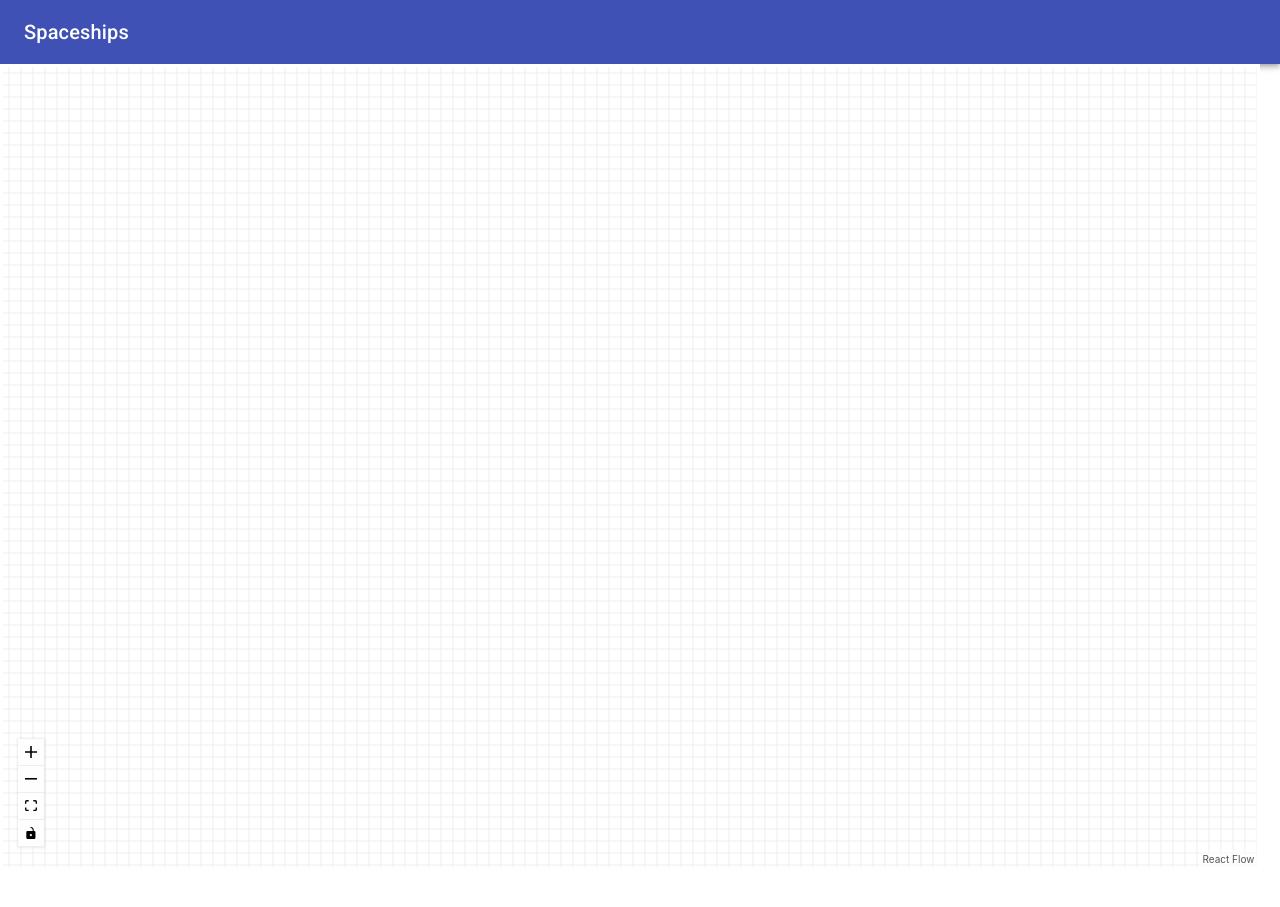
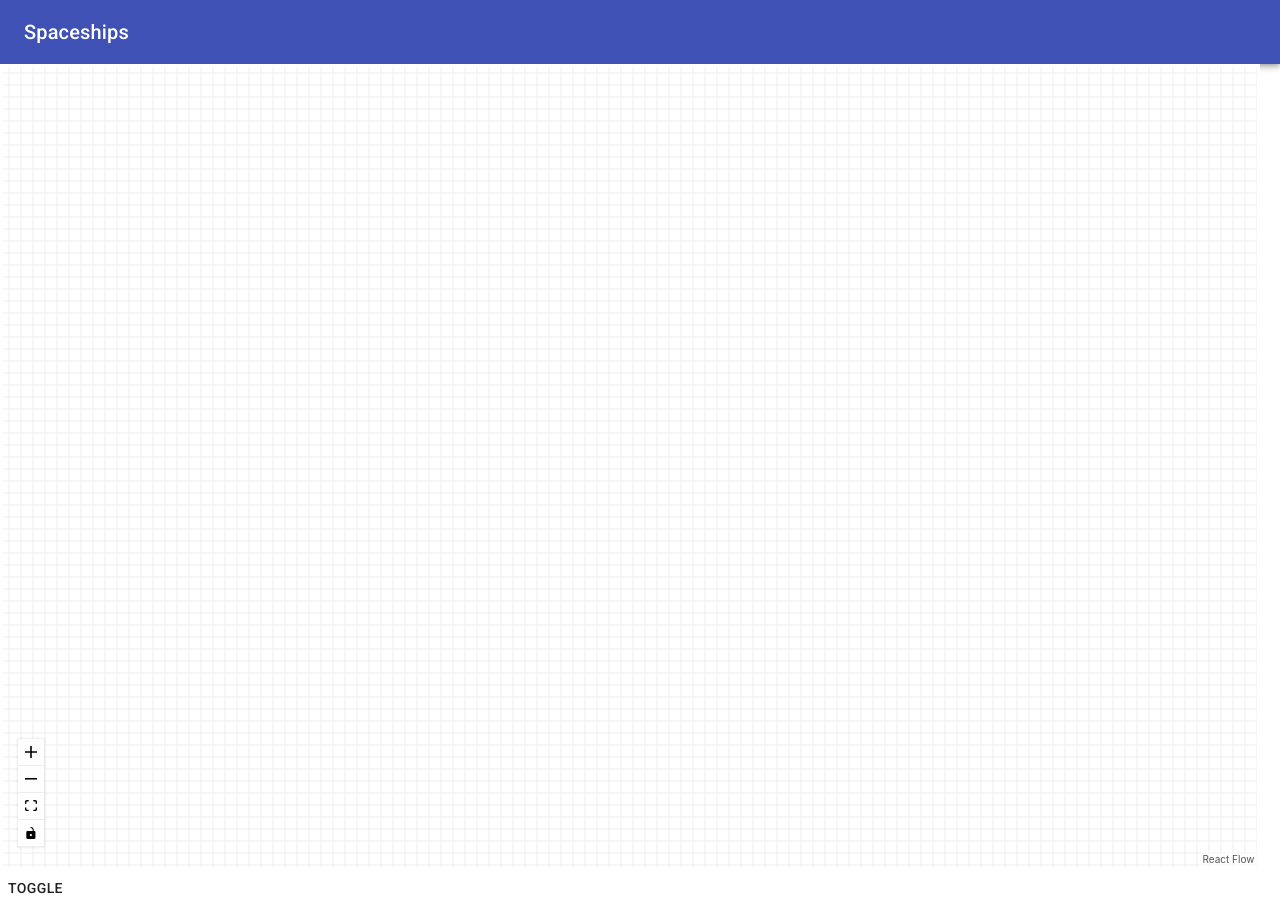
Before and after one commit to omri2861/Spaceships, a React (Create React App) app in the folder client/: page / in a window 1280 px wide. Before the commit the page ends 870 px from the top, so only its background shows below. Built offline with nearby package versions, Linux system fonts and the light colour scheme; no server answers.

Commit message:
Working on a drawer

```diff
--- a/client/src/App.js
+++ b/client/src/App.js
@@ -1,11 +1,16 @@
 import Canvas from "./components/Canvas";
 import Bar from "./components/Bar";
+import DrawerButton from "./components/DrawerButton";
+import { DrawerProvider } from "./components/useDrawer";
 
 function App() {
   return (
     <div>
-      <Bar />
-      <Canvas />
+      <DrawerProvider>
+        <Bar />
+        <Canvas />
+        <DrawerButton />
+      </DrawerProvider>
     </div>
   );
 }
--- /dev/null
+++ b/client/src/components/DrawerButton.jsx
@@ -0,0 +1,10 @@
+
+import Button from "@material-ui/core/Button";
+import useDrawer from "./useDrawer";
+
+export default function DrawerButton()
+{
+    const drawer = useDrawer();
+
+    return <Button onClick={drawer.toggle}>TOGGLE</Button>
+}
--- /dev/null
+++ b/client/src/components/useDrawer.jsx
@@ -0,0 +1,32 @@
+import { Drawer } from "@material-ui/core";
+import React from "react";
+
+const DrawerContext = React.createContext({ isOpen: false, toggle: () => {} });
+
+function DrawerProvider({ children }) {
+  const [drawerState, setDrawerState] = React.useState({ isOpen: false });
+
+  const toggle = () =>
+    setDrawerState((prevState) => ({
+      ...prevState,
+      isOpen: true,
+    }));
+
+  return (
+    <>
+      <Drawer anchor="right" open={drawerState.isOpen}>
+        This is something I wrote
+        <div style={{ width: "250px" }} />
+      </Drawer>
+      <DrawerContext.Provider value={{ ...drawerState, toggle: toggle }}>
+        {children}
+      </DrawerContext.Provider>
+    </>
+  );
+}
+
+const useDrawer = () => React.useContext(DrawerContext);
+
+export { DrawerProvider, useDrawer };
+
+export default useDrawer;
```
